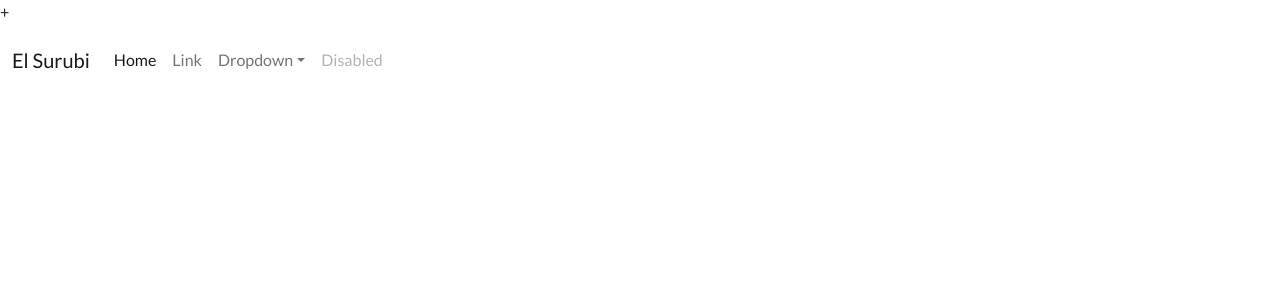
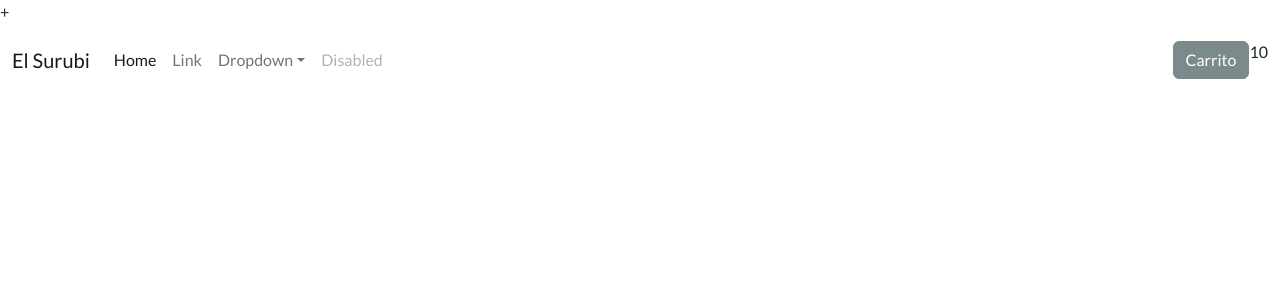
Before and after one commit to Bosterman12/PreEntrega1Bandi, a React (Create React App) app: page / in a window 1280 px wide. Shown: the top 300 px of the page. Built offline with nearby package versions, Linux system fonts and the light colour scheme.

Commit message:
desarmando el navbar

```diff
--- a/src/components/Cartwidget/Cartwidget.jsx
+++ b/src/components/Cartwidget/Cartwidget.jsx
@@ -1,9 +1,10 @@
 import React from 'react';
 
-export const Cartwidget = () => {
+export const Cartwidget = ({cantCarrito}) => {
     return (
-        <div>
-
-        </div>
+        <>
+           <button className="btn btn-dark">Carrito</button>
+           <p>{cantCarrito}</p>
+        </>
     );
 }
--- a/src/components/Navbar/Navbar.jsx
+++ b/src/components/Navbar/Navbar.jsx
@@ -1,4 +1,5 @@
 import React from 'react';
+import { Cartwidget } from '../Cartwidget/Cartwidget';
 
 export const Navbar = ({nombre}) => {
     return (
@@ -32,7 +33,7 @@ export const Navbar = ({nombre}) => {
             <a className="nav-link disabled">Disabled</a>
           </li>
         </ul>
-
+        <Cartwidget cantCarrito={10}/>
       </div>
     </div>
   </nav>
```
Also changed, not shown: src/components/Navbar/Categorias/Categorias.jsx (added), src/components/Navbar/Secciones/Secciones.jsx (added).
